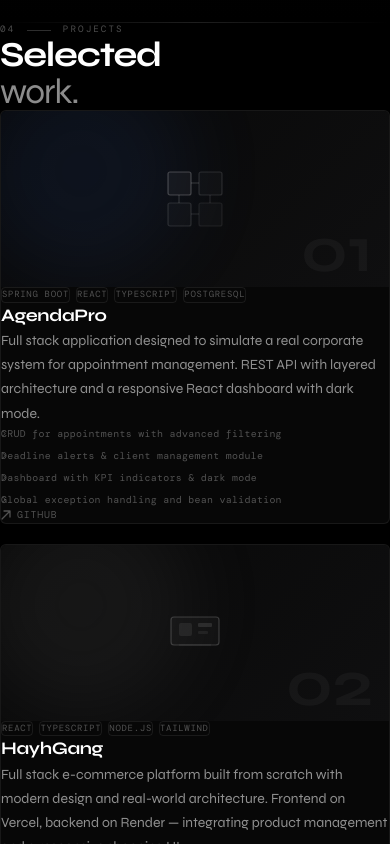
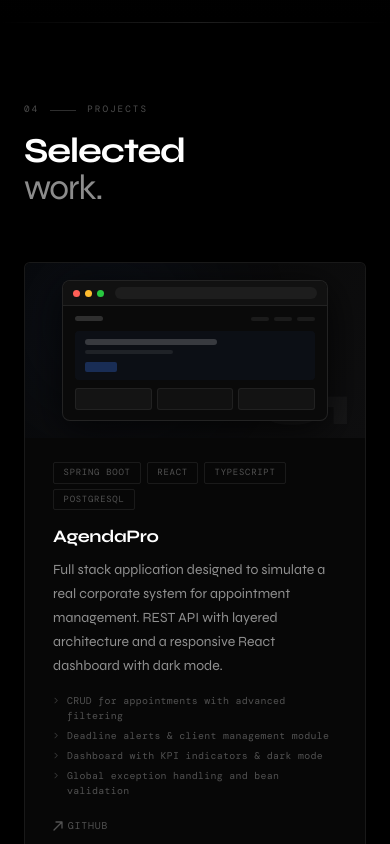
Before and after one commit to AraujoCC/pedro-portfolio, a Next.js app in the folder pedro-portfolio/: page / in a window 390 px wide. Shown: the part 5080-5924 px from the top of the page. Built offline with nearby package versions, Linux system fonts and the light colour scheme; a web font is replaced by a local one.

Commit message:
add browser mockup to projects cards

```diff
--- a/pedro-portfolio/src/components/Projects.tsx
+++ b/pedro-portfolio/src/components/Projects.tsx
@@ -1,9 +1,89 @@
 "use client";
 import { useEffect, useRef } from "react";
 import { projects } from "@/data/projects";
-import Container from "./layout/Container";
-import SectionEyebrow from "./ui/SectionEyebrow";
-import Card from "./ui/Card";
+
+function BrowserMockup({ color, number }: { color: string; number: string }) {
+  return (
+    <div style={{
+      width: "100%", height: "100%", position: "relative",
+      display: "flex", alignItems: "center", justifyContent: "center",
+      background: "linear-gradient(135deg, #080808, #0f0f10)",
+      overflow: "hidden",
+    }}>
+      {/* Glow */}
+      <div style={{
+        position: "absolute", width: 200, height: 200, borderRadius: "50%",
+        background: color, filter: "blur(60px)", opacity: 0.08,
+        top: -40, left: -20, pointerEvents: "none",
+      }} />
+
+      {/* Browser frame */}
+      <div style={{
+        width: "78%", background: "#0a0a0a",
+        borderRadius: 8, border: "1px solid rgba(255,255,255,0.1)",
+        boxShadow: "0 8px 40px rgba(0,0,0,0.8)",
+        overflow: "hidden", position: "relative", zIndex: 1,
+      }}>
+        {/* Title bar */}
+        <div style={{
+          background: "#111", padding: "6px 10px",
+          display: "flex", alignItems: "center", gap: 5,
+          borderBottom: "1px solid rgba(255,255,255,0.07)",
+        }}>
+          <span style={{ width: 7, height: 7, borderRadius: "50%", background: "#ff5f57", display: "inline-block" }} />
+          <span style={{ width: 7, height: 7, borderRadius: "50%", background: "#febc2e", display: "inline-block" }} />
+          <span style={{ width: 7, height: 7, borderRadius: "50%", background: "#28c840", display: "inline-block" }} />
+          <div style={{
+            flex: 1, height: 12, background: "rgba(255,255,255,0.05)",
+            borderRadius: 20, marginLeft: 6,
+          }} />
+        </div>
+
+        {/* Screen content */}
+        <div style={{ padding: "10px 12px", display: "flex", flexDirection: "column", gap: 6 }}>
+          {/* Navbar sim */}
+          <div style={{ display: "flex", justifyContent: "space-between", alignItems: "center", marginBottom: 4 }}>
+            <div style={{ width: 28, height: 5, background: "rgba(255,255,255,0.15)", borderRadius: 3 }} />
+            <div style={{ display: "flex", gap: 5 }}>
+              {[1,2,3].map(i => <div key={i} style={{ width: 18, height: 4, background: "rgba(255,255,255,0.07)", borderRadius: 2 }} />)}
+            </div>
+          </div>
+          {/* Hero block */}
+          <div style={{ background: `rgba(${hexToRgb(color)},0.06)`, borderRadius: 4, padding: "8px 10px" }}>
+            <div style={{ width: "60%", height: 6, background: "rgba(255,255,255,0.18)", borderRadius: 3, marginBottom: 5 }} />
+            <div style={{ width: "40%", height: 4, background: "rgba(255,255,255,0.08)", borderRadius: 2, marginBottom: 8 }} />
+            <div style={{ width: 32, height: 10, background: `rgba(${hexToRgb(color)},0.35)`, borderRadius: 2 }} />
+          </div>
+          {/* Cards row */}
+          <div style={{ display: "flex", gap: 5, marginTop: 2 }}>
+            {[0.9, 0.6, 0.75].map((op, i) => (
+              <div key={i} style={{
+                flex: 1, height: 22, borderRadius: 3,
+                background: `rgba(255,255,255,${op * 0.05})`,
+                border: "1px solid rgba(255,255,255,0.06)",
+              }} />
+            ))}
+          </div>
+        </div>
+      </div>
+
+      {/* Big number bg */}
+      <span style={{
+        position: "absolute", bottom: 4, right: 14,
+        fontFamily: "var(--font-body)", fontWeight: 800,
+        fontSize: "3.5rem", color: "rgba(255,255,255,0.04)", lineHeight: 1,
+        userSelect: "none",
+      }}>{number}</span>
+    </div>
+  );
+}
+
+function hexToRgb(hex: string): string {
+  const r = parseInt(hex.slice(1, 3), 16);
+  const g = parseInt(hex.slice(3, 5), 16);
+  const b = parseInt(hex.slice(5, 7), 16);
+  return `${r},${g},${b}`;
+}
 
 function ArrowIcon() {
   return (
@@ -18,11 +98,7 @@ export default function Projects() {
 
   useEffect(() => {
     const observer = new IntersectionObserver(
-      (entries) => {
-        entries.forEach((entry) => {
-          if (entry.isIntersecting) entry.target.classList.add("visible");
-        });
-      },
+      (entries) => entries.forEach((e) => { if (e.isIntersecting) e.target.classList.add("visible"); }),
       { threshold: 0.1, rootMargin: "0px 0px -45px 0px" }
     );
     sectionRef.current?.querySelectorAll(".reveal").forEach((el) => observer.observe(el));
@@ -30,152 +106,99 @@ export default function Projects() {
   }, []);
 
   return (
-    <section id="projects" ref={sectionRef} className="py-36 lg:py-48 bg-black">
-      <Container>
-        <SectionEyebrow number="04" label="Projects" />
-        <h2
-          className="reveal font-body font-bold tracking-[-0.035em] leading-[1.04] mb-14"
-          style={{ fontSize: "clamp(2.2rem,4.5vw,3.8rem)" }}
-        >
-          Selected
-          <br />
-          <span className="font-light text-white/55">work.</span>
-        </h2>
+    <section id="projects" ref={sectionRef} className="section-wrap" style={{ background: "#000" }}>
+      <div className="section-inner">
+        <div className="eyebrow reveal">
+          <span className="eyebrow-num">04</span>
+          <div className="eyebrow-line" />
+          <span className="eyebrow-label">Projects</span>
+        </div>
+        <h2 className="section-title reveal">Selected<br /><span className="dim">work.</span></h2>
 
-        <div className="grid grid-cols-1 md:grid-cols-2 lg:grid-cols-3 gap-5">
+        <div className="projects-grid">
           {projects.map((project, idx) => (
-            <Card
+            <div
               key={project.id}
-              className={`reveal flex flex-col cursor-none`}
-              style={{ transitionDelay: `${idx * 0.08}s` } as React.CSSProperties}
+              className="card reveal"
+              style={{
+                display: "flex", flexDirection: "column",
+                transitionDelay: `${idx * 0.08}s`,
+              } as React.CSSProperties}
             >
-              {/* Visual header */}
-              <div
-                className="relative h-44 flex items-center justify-center overflow-hidden"
-                style={{ background: "linear-gradient(135deg,#080808,#0f0f10)" }}
-              >
-                {/* Glow blob */}
-                <div
-                  className="absolute rounded-full opacity-10 blur-[42px] transition-opacity duration-500 group-hover:opacity-20"
-                  style={{
-                    width: 220,
-                    height: 220,
-                    background: project.glowColor,
-                    top: -50,
-                    left: -30,
-                  }}
-                />
-                {/* Grid */}
-                <div
-                  className="absolute inset-0 opacity-0 hover:opacity-100 transition-opacity duration-400"
-                  style={{
-                    backgroundImage:
-                      "linear-gradient(rgba(255,255,255,0.035) 1px,transparent 1px),linear-gradient(90deg,rgba(255,255,255,0.035) 1px,transparent 1px)",
-                    backgroundSize: "34px 34px",
-                  }}
-                />
-                {/* Number */}
-                <span className="absolute bottom-1 right-4 font-body font-bold text-[4rem] text-white/[0.04] leading-none select-none">
-                  {project.number}
-                </span>
-                {/* Decorative SVG */}
-                <ProjectIcon index={idx} />
+              {/* Mockup visual */}
+              <div style={{ height: 175, position: "relative", overflow: "hidden" }}>
+                <BrowserMockup color={project.glowColor} number={project.number} />
               </div>
 
               {/* Body */}
-              <div className="p-6 flex-1 flex flex-col">
+              <div style={{ padding: "1.5rem 1.75rem 1.75rem", flex: 1, display: "flex", flexDirection: "column" }}>
                 {/* Tags */}
-                <div className="flex flex-wrap gap-1.5 mb-3.5">
+                <div style={{ display: "flex", flexWrap: "wrap", gap: "0.35rem", marginBottom: "0.875rem" }}>
                   {project.tags.map((tag) => (
-                    <span
-                      key={tag}
-                      className="font-mono text-[0.56rem] tracking-[0.08em] uppercase text-white/30 border border-white/[0.08] px-2 py-0.5 rounded-sm transition-all duration-300"
-                    >
-                      {tag}
-                    </span>
+                    <span key={tag} style={{
+                      fontFamily: "var(--font-mono)", fontSize: "0.56rem",
+                      letterSpacing: "0.08em", textTransform: "uppercase",
+                      color: "rgba(255,255,255,0.3)",
+                      border: "1px solid rgba(255,255,255,0.08)",
+                      padding: "0.18rem 0.6rem", borderRadius: 2,
+                    }}>{tag}</span>
                   ))}
                 </div>
 
-                <h3 className="font-body font-bold text-[1.1rem] tracking-[-0.02em] text-white mb-2 transition-all duration-300 hover:text-metal">
+                <h3 style={{ fontSize: "1.1rem", fontWeight: 700, letterSpacing: "-0.02em", color: "#fff", marginBottom: "0.45rem" }}>
                   {project.title}
                 </h3>
 
-                <p className="text-[0.875rem] leading-[1.72] text-white/55 mb-4 flex-1">
+                <p style={{ fontSize: "0.875rem", lineHeight: 1.72, color: "rgba(255,255,255,0.55)", marginBottom: "1rem", flex: 1 }}>
                   {project.description}
                 </p>
 
-                <ul className="flex flex-col gap-1.5 mb-5">
+                <ul style={{ listStyle: "none", display: "flex", flexDirection: "column", gap: "0.32rem", marginBottom: "1.25rem" }}>
                   {project.features.map((f) => (
-                    <li
-                      key={f}
-                      className="font-mono text-[0.62rem] tracking-[0.03em] text-white/30 pl-4 relative leading-relaxed before:content-['>'] before:absolute before:left-0 before:text-white/25"
-                    >
+                    <li key={f} style={{
+                      fontFamily: "var(--font-mono)", fontSize: "0.62rem",
+                      color: "rgba(255,255,255,0.3)", paddingLeft: "0.875rem",
+                      position: "relative", letterSpacing: "0.03em",
+                    }}>
+                      <span style={{ position: "absolute", left: 0, color: "rgba(255,255,255,0.2)" }}>{">"}</span>
                       {f}
                     </li>
                   ))}
                 </ul>
 
-                {/* Links */}
-                <div className="flex gap-4 mt-auto">
-                  <a
-                    href={project.github}
-                    target="_blank"
-                    rel="noopener noreferrer"
-                    className="flex items-center gap-1.5 font-mono text-[0.62rem] uppercase tracking-[0.08em] text-white/30 hover:text-white transition-colors duration-300 cursor-none"
+                <div style={{ display: "flex", gap: "0.875rem", marginTop: "auto" }}>
+                  <a href={project.github} target="_blank" rel="noopener noreferrer" style={{
+                    display: "flex", alignItems: "center", gap: "0.3rem",
+                    fontFamily: "var(--font-mono)", fontSize: "0.62rem",
+                    textTransform: "uppercase", letterSpacing: "0.08em",
+                    color: "rgba(255,255,255,0.3)", textDecoration: "none",
+                    transition: "color 0.28s",
+                  }}
+                    onMouseEnter={e => (e.currentTarget.style.color = "#fff")}
+                    onMouseLeave={e => (e.currentTarget.style.color = "rgba(255,255,255,0.3)")}
                   >
                     <ArrowIcon /> GitHub
                   </a>
                   {project.demo && (
-                    <a
-                      href={project.demo}
-                      target="_blank"
-                      rel="noopener noreferrer"
-                      className="flex items-center gap-1.5 font-mono text-[0.62rem] uppercase tracking-[0.08em] text-white/30 hover:text-white transition-colors duration-300 cursor-none"
+                    <a href={project.demo} target="_blank" rel="noopener noreferrer" style={{
+                      display: "flex", alignItems: "center", gap: "0.3rem",
+                      fontFamily: "var(--font-mono)", fontSize: "0.62rem",
+                      textTransform: "uppercase", letterSpacing: "0.08em",
+                      color: "rgba(255,255,255,0.3)", textDecoration: "none",
+                      transition: "color 0.28s",
+                    }}
+                      onMouseEnter={e => (e.currentTarget.style.color = "#fff")}
+                      onMouseLeave={e => (e.currentTarget.style.color = "rgba(255,255,255,0.3)")}
                     >
                       <ArrowIcon /> Live Demo
                     </a>
                   )}
                 </div>
               </div>
-            </Card>
+            </div>
           ))}
         </div>
-      </Container>
+      </div>
     </section>
   );
 }
-
-function ProjectIcon({ index }: { index: number }) {
-  if (index === 0)
-    return (
-      <svg width="68" height="68" viewBox="0 0 68 68" fill="none" className="relative z-10">
-        <rect x="7" y="7" width="23" height="23" rx="2" stroke="rgba(255,255,255,.22)" strokeWidth="1.2" fill="rgba(255,255,255,.04)" />
-        <rect x="38" y="7" width="23" height="23" rx="2" stroke="rgba(255,255,255,.12)" strokeWidth="1.2" fill="rgba(255,255,255,.02)" />
-        <rect x="7" y="38" width="23" height="23" rx="2" stroke="rgba(255,255,255,.12)" strokeWidth="1.2" fill="rgba(255,255,255,.02)" />
-        <rect x="38" y="38" width="23" height="23" rx="2" stroke="rgba(255,255,255,.08)" strokeWidth="1.2" fill="rgba(255,255,255,.02)" />
-        <line x1="30" y1="18" x2="38" y2="18" stroke="rgba(255,255,255,.18)" strokeWidth="1" />
-        <line x1="18" y1="30" x2="18" y2="38" stroke="rgba(255,255,255,.18)" strokeWidth="1" />
-        <line x1="49" y1="30" x2="49" y2="38" stroke="rgba(255,255,255,.12)" strokeWidth="1" />
-        <line x1="30" y1="49" x2="38" y2="49" stroke="rgba(255,255,255,.12)" strokeWidth="1" />
-      </svg>
-    );
-  if (index === 1)
-    return (
-      <svg width="68" height="68" viewBox="0 0 68 68" fill="none" className="relative z-10">
-        <rect x="10" y="18" width="48" height="28" rx="3" stroke="rgba(255,255,255,.18)" strokeWidth="1.2" fill="rgba(255,255,255,.025)" />
-        <rect x="18" y="24" width="13" height="13" rx="2" fill="rgba(255,255,255,.07)" />
-        <rect x="37" y="24" width="14" height="4" rx="1" fill="rgba(255,255,255,.1)" />
-        <rect x="37" y="32" width="10" height="3" rx="1" fill="rgba(255,255,255,.06)" />
-        <line x1="18" y1="46" x2="50" y2="46" stroke="rgba(255,255,255,.08)" strokeWidth="1" />
-      </svg>
-    );
-  return (
-    <svg width="68" height="68" viewBox="0 0 68 68" fill="none" className="relative z-10">
-      <rect x="9" y="22" width="50" height="8" rx="2" stroke="rgba(255,255,255,.18)" strokeWidth="1.2" fill="rgba(255,255,255,.025)" />
-      <rect x="9" y="34" width="50" height="8" rx="2" stroke="rgba(255,255,255,.1)" strokeWidth="1.2" fill="rgba(255,255,255,.015)" />
-      <rect x="9" y="46" width="50" height="8" rx="2" stroke="rgba(255,255,255,.07)" strokeWidth="1.2" fill="rgba(255,255,255,.01)" />
-      <circle cx="16" cy="26" r="2.5" fill="rgba(255,255,255,.28)" />
-      <rect x="23" y="24.5" width="18" height="3" rx="1" fill="rgba(255,255,255,.14)" />
-    </svg>
-  );
-}
```
